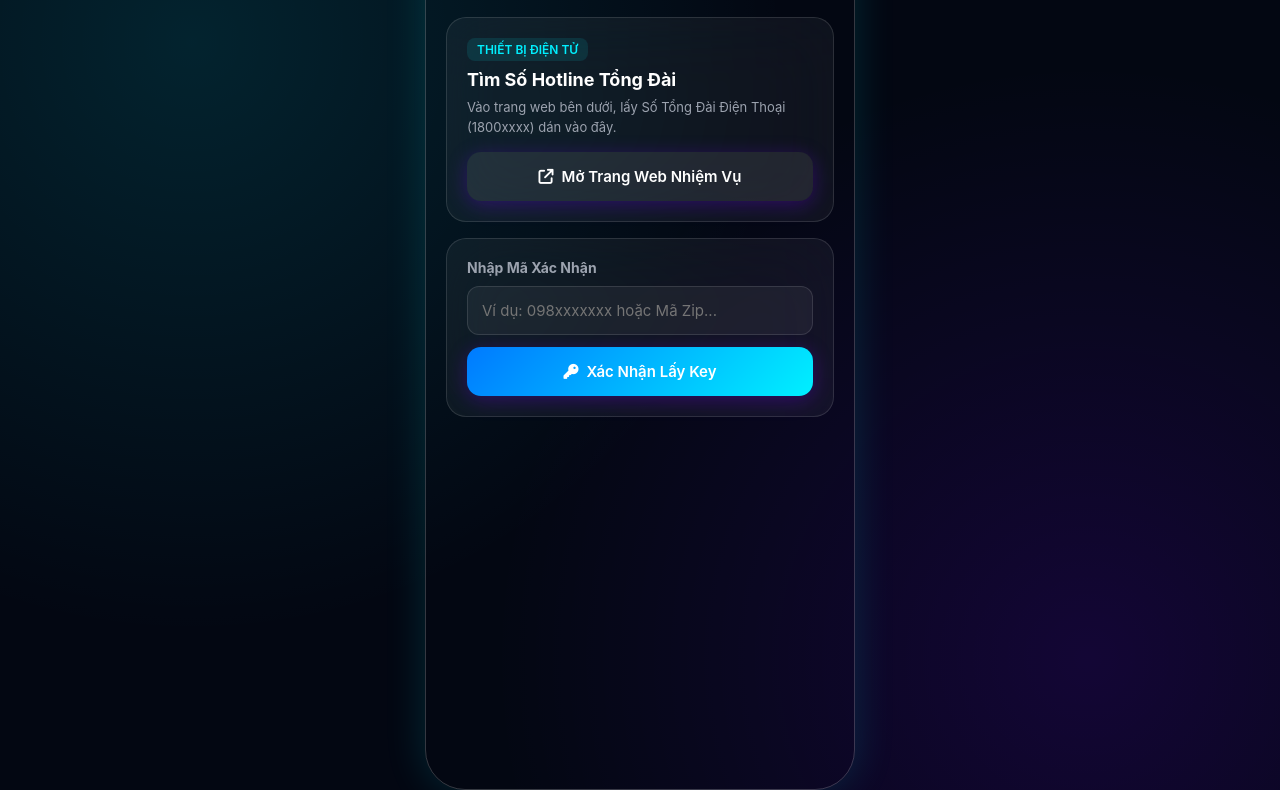
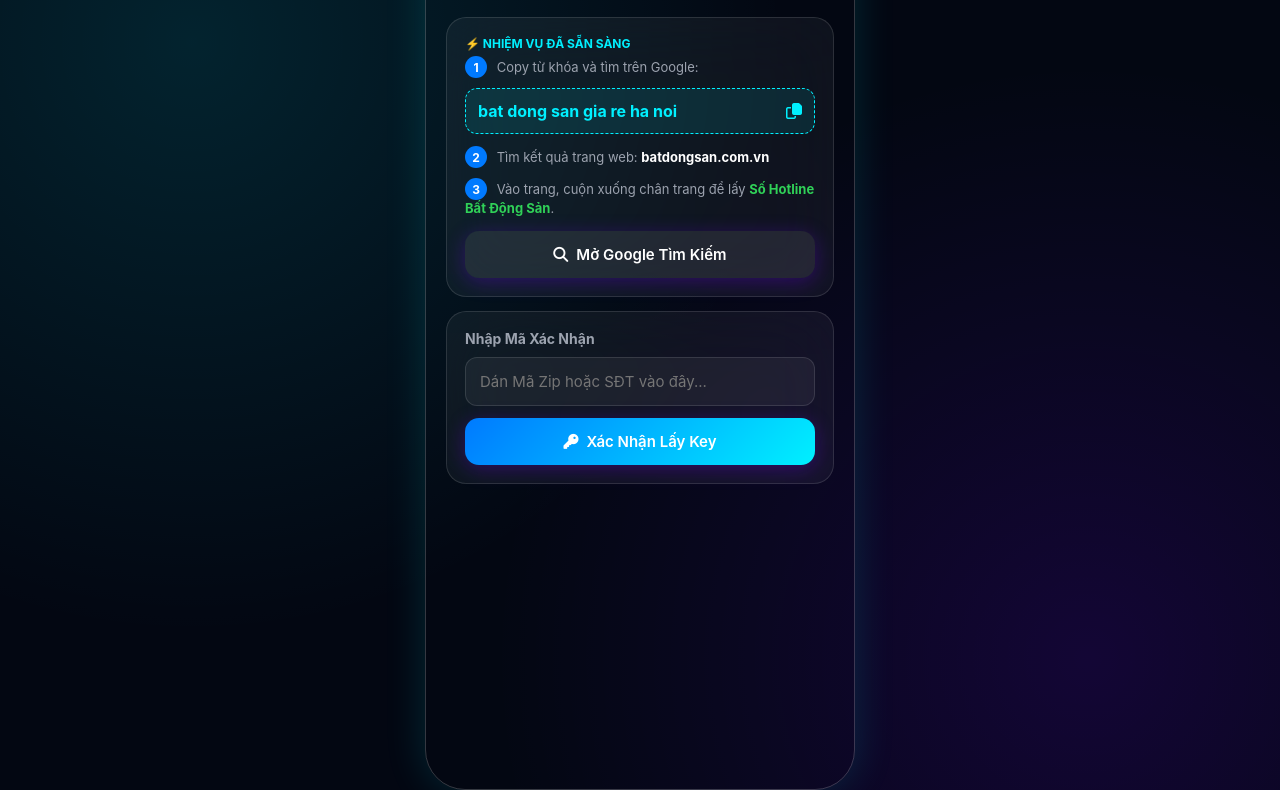
Before and after one commit to qwocdat/radai, a plain HTML site: page nhiemvu/getkey.html in a window 1280 px wide. Shown: the part 90-880 px from the top of the page. Drawn offline with Linux system fonts and the light colour scheme; no server answers.

Commit message:
Update getkey.html

```diff
--- a/nhiemvu/getkey.html
+++ b/nhiemvu/getkey.html
@@ -3,7 +3,7 @@
 <head>
     <meta charset="UTF-8">
     <meta name="viewport" content="width=device-width, initial-scale=1.0, maximum-scale=1.0, user-scalable=no">
-    <title>Hệ Thống Xác Thực Nhiệm Vụ SEO</title>
+    <title>Xác Thực Nhiệm Vụ Tìm Kiếm SEO</title>
     <link rel="stylesheet" href="https://cdnjs.cloudflare.com/ajax/libs/font-awesome/6.4.0/css/all.min.css">
     <style>
         :root {
@@ -20,18 +20,14 @@
         }
 
         * {
-            box-sizing: border-box;
-            margin: 0; padding: 0;
+            box-sizing: border-box; margin: 0; padding: 0;
             font-family: -apple-system, BlinkMacSystemFont, "SF Pro Display", sans-serif;
-            -webkit-tap-highlight-color: transparent;
-            user-select: none;
+            -webkit-tap-highlight-color: transparent; user-select: none;
         }
 
         body {
-            background-color: var(--ios27-bg);
-            color: var(--ios27-text);
-            min-height: 100vh;
-            display: flex; justify-content: center; align-items: center;
+            background-color: var(--ios27-bg); color: var(--ios27-text);
+            min-height: 100vh; display: flex; justify-content: center; align-items: center;
             overflow-x: hidden;
             background-image:
                 radial-gradient(circle at 15% 15%, rgba(0, 240, 255, 0.12) 0%, transparent 45%),
@@ -62,22 +58,23 @@
 
         .screen {
             position: absolute; top: 0; left: 0; width: 100%; height: 100%;
-            padding: 20px; display: flex; flex-direction: column; gap: 16px;
+            padding: 20px; display: flex; flex-direction: column; gap: 14px;
             opacity: 0; pointer-events: none;
             transform: scale(0.95) translateY(10px);
-            transition: all 0.4s cubic-bezier(0.16, 1, 0.3, 1);
+            transition: all 0.3s cubic-bezier(0.16, 1, 0.3, 1);
+            overflow-y: auto;
         }
 
         .screen.active { opacity: 1; pointer-events: auto; transform: scale(1) translateY(0); }
 
         .glass-card {
             background: var(--ios27-card); backdrop-filter: var(--blur-val);
-            border: 1px solid var(--ios27-card-border); border-radius: 20px; padding: 20px;
+            border: 1px solid var(--ios27-card-border); border-radius: 20px; padding: 18px;
         }
 
         .ios-btn {
             background: linear-gradient(135deg, var(--ios27-accent), var(--ios27-neon-purple));
-            color: white; border: none; border-radius: 14px; padding: 15px;
+            color: white; border: none; border-radius: 14px; padding: 14px;
             font-size: 15px; font-weight: 600; cursor: pointer; width: 100%;
             display: flex; align-items: center; justify-content: center; gap: 8px;
             box-shadow: 0 4px 20px rgba(112, 0, 255, 0.3); transition: transform 0.2s;
@@ -89,19 +86,18 @@
             border: 1px solid var(--ios27-card-border); border-radius: 12px;
             padding: 14px; color: #fff; font-size: 15px; outline: none; margin-top: 10px;
         }
-        .ios-input:focus { border-color: var(--ios27-neon-blue); }
 
-        .scanner-loader {
-            width: 45px; height: 45px; border: 3px solid rgba(0, 240, 255, 0.1);
-            border-radius: 50%; border-top-color: var(--ios27-neon-blue);
-            animation: spin 0.8s linear infinite; margin: 10px auto;
+        .keyword-box {
+            background: rgba(0, 240, 255, 0.1); border: 1px dashed var(--ios27-neon-blue);
+            color: var(--ios27-neon-blue); padding: 12px; border-radius: 12px;
+            font-weight: bold; font-size: 16px; text-align: center; margin: 10px 0;
+            display: flex; align-items: center; justify-content: space-between;
         }
-        @keyframes spin { to { transform: rotate(360deg); } }
 
-        .badge-tag {
-            background: rgba(0, 240, 255, 0.1); color: var(--ios27-neon-blue);
-            padding: 4px 10px; border-radius: 8px; font-size: 12px; font-weight: 600;
-            display: inline-block; margin-bottom: 8px;
+        .step-number {
+            background: var(--ios27-accent); color: white; width: 22px; height: 22px;
+            border-radius: 50%; display: inline-flex; align-items: center;
+            justify-content: center; font-size: 12px; font-weight: bold; margin-right: 6px;
         }
     </style>
 </head>
@@ -109,51 +105,55 @@
 
 <div class="app-container">
     <div class="nav-bar">
-        <div style="font-size: 16px; font-weight: 600;" id="navTitle">Hệ Thống Nhiệm Vụ</div>
-        <i class="fa-solid fa-shield-halved" style="color: var(--ios27-neon-blue);"></i>
+        <div style="font-size: 16px; font-weight: 600;" id="navTitle">Nhiệm Vụ SEO Google</div>
+        <i class="fa-brands fa-google" style="color: var(--ios27-neon-blue);"></i>
     </div>
 
     <div class="screen-container">
 
-        <!-- MÀN HÌNH 1: ĐANG LẤY NHIỆM VỤ (ẨN HẾT LOG BOT) -->
-        <div class="screen active" id="screen1">
-            <div class="glass-card" style="text-align: center; padding: 40px 20px;">
-                <div class="scanner-loader"></div>
-                <h3 style="margin-top: 15px; font-size: 17px;" id="statusText">Đang lấy nhiệm vụ...</h3>
-                <p style="color: var(--ios27-subtext); font-size: 13px; margin-top: 8px;">
-                    Hệ thống đang kết nối máy chủ đối tác để nhận link khả dụng.
+        <!-- MÀN HÌNH NHIỆM VỤ (TẢI TỨC THÌ TỪ LÚC MỞ WEB) -->
+        <div class="screen active" id="screenTask">
+            <div class="glass-card">
+                <div style="font-size: 12px; color: var(--ios27-neon-blue); font-weight: bold; margin-bottom: 5px;" id="priorityBadge">
+                    ⚡ NHIỆM VỤ ĐÃ SẴN SÀNG
+                </div>
+
+                <p style="font-size: 13px; color: var(--ios27-subtext); margin-bottom: 8px;">
+                    <span class="step-number">1</span> Copy từ khóa và tìm trên Google:
                 </p>
-            </div>
-        </div>
+                <div class="keyword-box">
+                    <span id="targetKeyword">bất động sản sài gòn</span>
+                    <i class="fa-regular fa-copy" style="cursor: pointer;" onclick="copyKeyword()"></i>
+                </div>
 
-        <!-- MÀN HÌNH 2: GIAO NHIỆM VỤ CHUYÊN NGHIỆP -->
-        <div class="screen" id="screen2">
-            <div class="glass-card">
-                <span class="badge-tag" id="categoryTag">BẤT ĐỘNG SẢN / ĐIỆN TỬ</span>
-                <h3 style="margin-bottom: 8px; font-size: 18px;" id="taskTitle">Nhiệm vụ Xác Thực Traffic</h3>
-                <p style="font-size: 13px; color: var(--ios27-subtext); line-height: 1.5;" id="taskDesc">
-                    Nhấn vào nút bên dưới để mở trang đối tác, tìm **Mã Xác Nhận / Hotline** hiển thị trên trang và dán vào đây.
+                <p style="font-size: 13px; color: var(--ios27-subtext); margin-top: 12px;">
+                    <span class="step-number">2</span> Tìm kết quả trang web: <b id="targetDomainDisplay" style="color: #fff;">batdongsan.com.vn</b>
                 </p>
-                <button class="ios-btn" style="margin-top: 15px; background: rgba(255,255,255,0.08);" onclick="openTargetWeb()">
-                    <i class="fa-solid fa-arrow-up-right-from-square"></i> Mở Trang Web Nhiệm Vụ
+
+                <p style="font-size: 13px; color: var(--ios27-subtext); margin-top: 10px;">
+                    <span class="step-number">3</span> Vào trang, cuộn xuống chân trang để lấy <b id="codeTypeLabel" style="color: var(--ios27-success);">Số Hotline / Mã Zip</b>.
+                </p>
+
+                <button class="ios-btn" style="margin-top: 15px; background: rgba(255,255,255,0.08);" onclick="openGoogleSearch()">
+                    <i class="fa-solid fa-magnifying-glass"></i> Mở Google Tìm Kiếm
                 </button>
             </div>
 
             <div class="glass-card">
                 <h4 style="font-size: 14px; color: var(--ios27-subtext);">Nhập Mã Xác Nhận</h4>
-                <input type="text" id="userInputCode" class="ios-input" placeholder="Ví dụ: 098xxxxxxx hoặc Mã Zip...">
+                <input type="text" id="userInputCode" class="ios-input" placeholder="Dán Mã Zip hoặc SĐT vào đây...">
                 <button class="ios-btn" style="margin-top: 12px; background: linear-gradient(135deg, #007AFF, #00F0FF);" onclick="verifyCode()">
                     <i class="fa-solid fa-key"></i> Xác Nhận Lấy Key
                 </button>
             </div>
         </div>
 
-        <!-- MÀN HÌNH 3: NHẬN KEY THÀNH CÔNG -->
-        <div class="screen" id="screen3">
+        <!-- MÀN HÌNH KEY THÀNH CÔNG -->
+        <div class="screen" id="screenSuccess">
             <div class="glass-card" style="text-align: center; padding: 30px 20px;">
                 <i class="fa-solid fa-circle-check" style="font-size: 48px; color: var(--ios27-success); margin-bottom: 12px;"></i>
                 <h3 style="margin-bottom: 5px;">Xác Thực Thành Công!</h3>
-                <p style="color: var(--ios27-subtext); font-size: 13px;">Key kích hoạt của bạn:</p>
+                <p style="color: var(--ios27-subtext); font-size: 13px;">Key của bạn đã được kích hoạt:</p>
                 <div class="ios-input" id="finalKey" style="font-family: monospace; font-size: 18px; color: #30D158; margin: 15px 0; text-align: center; font-weight: bold;">
                     KEY-SUCCESS
                 </div>
@@ -167,114 +167,68 @@
 </div>
 
 <script>
-    // Danh sách web Việt Nam thuộc ngành Bất Động Sản, Laptop, Đồ điện tử
-    const vnWebList = [
-        { url: "https://cellphones.com.vn", category: "ĐIỆN THOẠI - LAPTOP" },
-        { url: "https://phongvu.vn", category: "MÁY TÍNH - LINH KIỆN" },
-        { url: "https://batdongsan.com.vn", category: "BẤT ĐỘNG SẢN VIỆT NAM" },
-        { url: "https://chotot.com", category: "MUA BÁN ĐIỆN TỬ" },
-        { url: "https://nguyenkim.com", category: "ĐIỆN MÁY TỔNG HỢP" }
+    // Cơ sở dữ liệu Web Việt Nam chuẩn SEO
+    const seoDatabase = [
+        { domain: "cellphones.com.vn", keyword: "cellphones laptop gia re", code: "18002097", type: "Số Hotline Tổng Đài" },
+        { domain: "phongvu.vn", keyword: "phong vu may tinh may ban", code: "18006867", type: "Số Hotline CSKH" },
+        { domain: "batdongsan.com.vn", keyword: "bat dong san gia re ha noi", code: "19001881", type: "Số Hotline Bất Động Sản" },
+        { domain: "chotot.com", keyword: "cho tot do dien tu cu", code: "19003003", type: "Mã Tổng Đài Chợ Tốt" }
     ];
 
-    let currentTargetUrl = null;
-    let validCode = null;
+    let currentTask = null;
 
-    document.addEventListener("DOMContentLoaded", () => {
-        fetchTask();
-    });
+    // Chạy NGAY LẬP TỨC khi nạp script
+    (function instantInit() {
+        // 1. Lấy danh sách web đã từng làm thành công từ LocalStorage
+        const historyData = JSON.parse(localStorage.getItem('user_completed_tasks') || '[]');
 
-    // Hàm chạy ngầm lấy nhiệm vụ mà không lộ log kỹ thuật
-    async function fetchTask() {
-        // Tráo ngẫu nhiên danh sách web Việt Nam
-        const shuffledList = vnWebList.sort(() => 0.5 - Math.random());
-
-        for (let item of shuffledList) {
-            try {
-                // Đọc ngầm HTML thông qua Proxy
-                const proxyUrl = `https://api.allorigins.win/get?url=${encodeURIComponent(item.url)}`;
-                const res = await fetch(proxyUrl);
-                const data = await res.json();
-                const html = data.contents;
-
-                // Nếu dính Cloudflare hoặc lỗi, silently bỏ qua để sang web khác
-                if (!html || isBlocked(html)) continue;
-
-                // Tự động quét lấy SĐT Hotline Việt Nam hoặc Mã Zip/Mã SP
-                const extracted = extractVNData(html);
-                if (extracted) {
-                    currentTargetUrl = item.url;
-                    validCode = extracted.code;
-
-                    // Cập nhật giao diện nhiệm vụ
-                    document.getElementById('categoryTag').innerText = item.category;
-                    document.getElementById('taskTitle').innerText = `Tìm ${extracted.label}`;
-                    document.getElementById('taskDesc').innerText = `Truy cập trang web bên dưới, cuộn xuống chân trang (Footer) hoặc mục Liên Hệ để lấy ${extracted.label} và dán vào đây.`;
-
-                    // Chuyển sang giao diện nhận nhiệm vụ sau 1.5 giây
-                    setTimeout(() => {
-                        switchScreen('screen2', 'Nhiệm Vụ Đang Làm');
-                    }, 1500);
-                    return;
-                }
-            } catch (e) {
-                // Bỏ qua lỗi ngầm
-            }
+        if (historyData.length > 0) {
+            // ƯU TIÊN LẤY WEB ĐÃ TỪNG VƯỢT THÀNH CÔNG
+            const lastDomain = historyData[historyData.length - 1];
+            currentTask = seoDatabase.find(item => item.domain === lastDomain) || seoDatabase[0];
+            document.getElementById('priorityBadge').innerText = "🔥 ƯU TIÊN WEB ĐÃ LÀM THƯỜNG XUYÊN";
+        } else {
+            // Lấy ngẫu nhiên web lần đầu
+            currentTask = seoDatabase[Math.floor(Math.random() * seoDatabase.length)];
         }
 
-        // Backup dự phòng nếu tất cả web chính đều bị chặn
-        currentTargetUrl = "https://cellphones.com.vn";
-        validCode = "18002097"; // Hotline tổng đài CellphoneS
-        document.getElementById('categoryTag').innerText = "THIẾT BỊ ĐIỆN TỬ";
-        document.getElementById('taskTitle').innerText = "Tìm Số Hotline Tổng Đài";
-        document.getElementById('taskDesc').innerText = "Vào trang web bên dưới, lấy Số Tổng Đài Điện Thoại (1800xxxx) dán vào đây.";
+        // Đổ dữ liệu lên UI lập tức trong 0 giây
+        document.getElementById('targetKeyword').innerText = currentTask.keyword;
+        document.getElementById('targetDomainDisplay').innerText = currentTask.domain;
+        document.getElementById('codeTypeLabel').innerText = currentTask.type;
+    })();
 
-        setTimeout(() => {
-            switchScreen('screen2', 'Nhiệm Vụ Đang Làm');
-        }, 1500);
+    function copyKeyword() {
+        navigator.clipboard.writeText(currentTask.keyword);
+        alert("Đã copy từ khóa: " + currentTask.keyword);
     }
 
-    // Nhận biết nhanh xem web đó có bị chặn không
-    function isBlocked(html) {
-        const lower = html.toLowerCase();
-        return lower.includes("just a moment") || lower.includes("cloudflare") || lower.includes("access denied");
-    }
-
-    // Bóc tách SĐT hotline Việt Nam (09x, 03x, 08x, 1800, 1900) hoặc Mã Bưu Chính
-    function extractVNData(html) {
-        const hotlineRegex = /(1800|1900|0[3|5|7|8|9])([0-9]{6,8})\b/;
-        const zipRegex = /\b[0-9]{5,6}\b/;
-
-        const hotlineMatch = html.match(hotlineRegex);
-        const zipMatch = html.match(zipRegex);
-
-        if (hotlineMatch) {
-            return { label: "Số Hotline Liên Hệ", code: hotlineMatch[0] };
-        } else if (zipMatch) {
-            return { label: "Mã Bưu Chính / Mã Zip", code: zipMatch[0] };
-        }
-        return null;
-    }
-
-    function openTargetWeb() {
-        if (currentTargetUrl) window.open(currentTargetUrl, '_blank');
+    function openGoogleSearch() {
+        copyKeyword();
+        // Mở thẳng trang tìm kiếm Google với từ khóa đã điền sẵn
+        const googleUrl = `https://www.google.com/search?q=${encodeURIComponent(currentTask.keyword)}`;
+        window.open(googleUrl, '_blank');
     }
 
     function verifyCode() {
         const input = document.getElementById('userInputCode').value.trim();
-        // Kiểm tra mã người dùng nhập có khớp không (hoặc dùng master key 8899)
-        if (input === validCode || input === "8899") {
-            const key = "KEY-" + Math.random().toString(36).substring(2, 8).toUpperCase() + "-VN";
-            document.getElementById('finalKey').innerText = key;
-            switchScreen('screen3', 'Hoàn Thành');
+
+        // Kiểm tra khớp mã hoặc dùng Master Pass 8899
+        if (input === currentTask.code || input === "8899") {
+            // LƯU LẠI WEB NÀY VÀO LỊCH SỬ ĐỂ LẦN SAU ƯU TIÊN
+            let historyData = JSON.parse(localStorage.getItem('user_completed_tasks') || '[]');
+            if (!historyData.includes(currentTask.domain)) {
+                historyData.push(currentTask.domain);
+                localStorage.setItem('user_completed_tasks', JSON.stringify(historyData));
+            }
+
+            // Tạo Key & chuyển màn hình
+            document.getElementById('finalKey').innerText = "KEY-" + Math.random().toString(36).substring(2, 8).toUpperCase() + "-SEO";
+            document.querySelectorAll('.screen').forEach(s => s.classList.remove('active'));
+            document.getElementById('screenSuccess').classList.add('active');
         } else {
-            alert("Mã không chính xác! Vui lòng kiểm tra lại trên trang web.");
+            alert("Mã xác nhận chưa chính xác! Vui lòng tìm đúng trên web đối tác.");
         }
-    }
-
-    function switchScreen(id, title) {
-        document.querySelectorAll('.screen').forEach(s => s.classList.remove('active'));
-        document.getElementById(id).classList.add('active');
-        document.getElementById('navTitle').innerText = title;
     }
 </script>
 </body>
```
